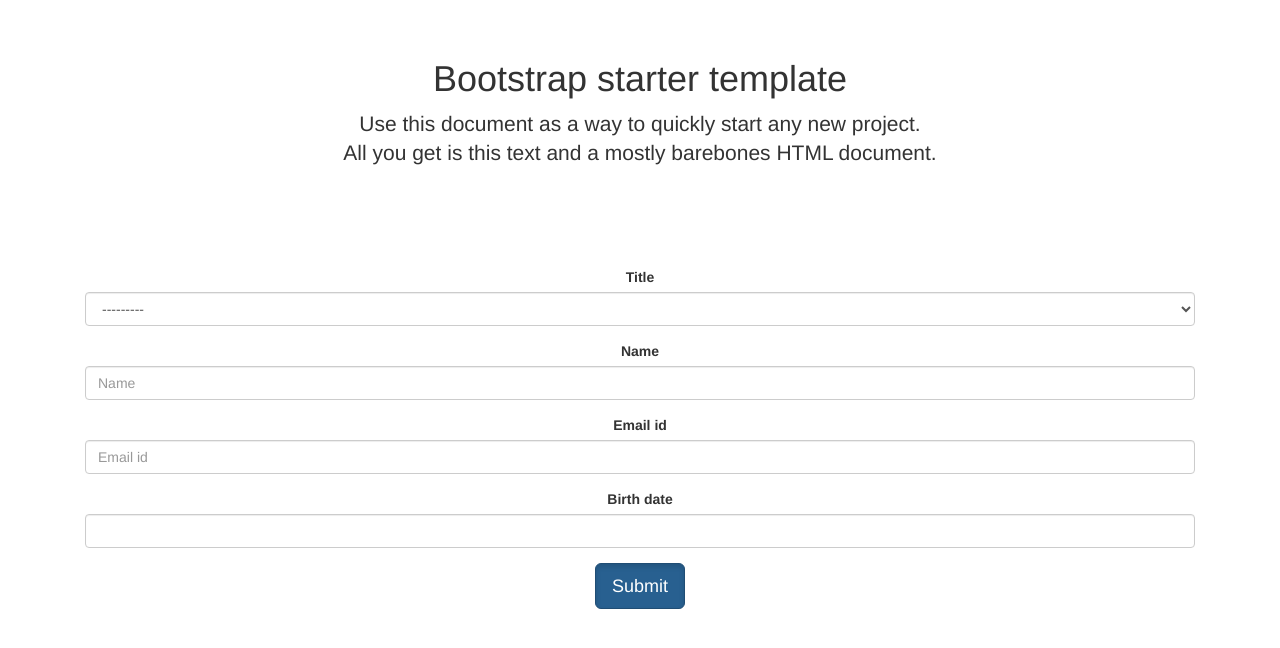
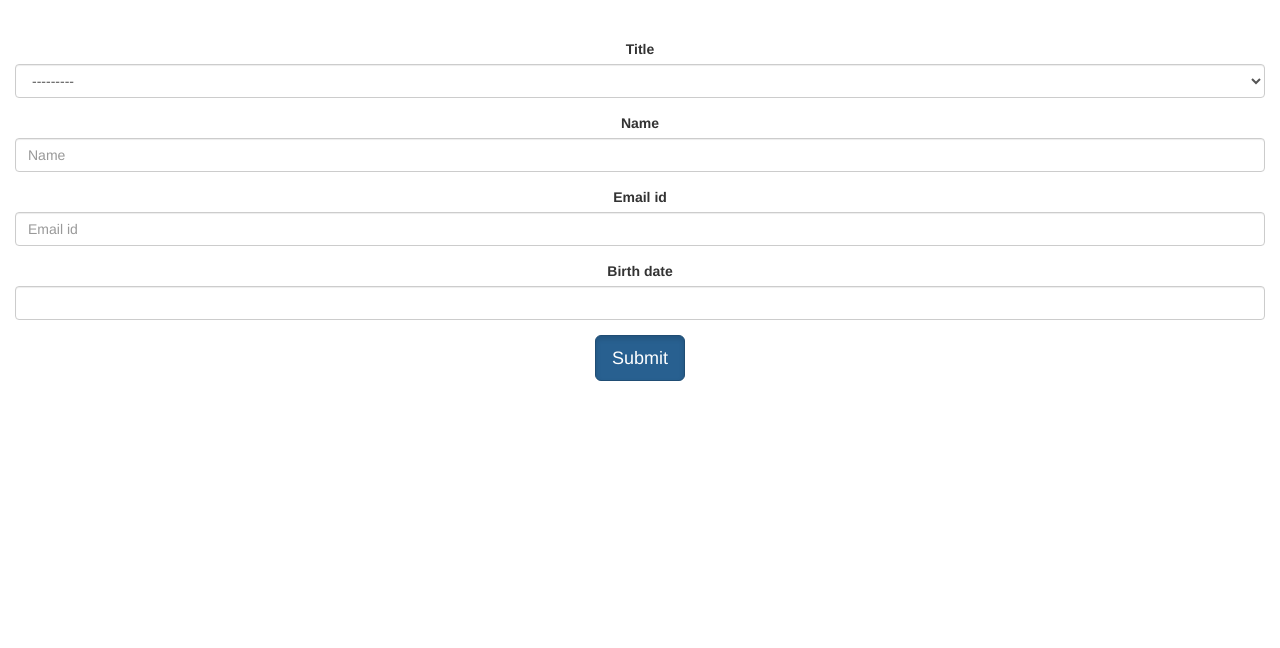
Before and after one commit to ramprasathdgl/QuizApp, a Django app: page /quiz/ in a window 1280 px wide. Shown: the part 51-699 px from the top of the page. Run offline with Django 3.2, Linux system fonts and the light colour scheme; some libraries are stand-ins or nearby versions.

Commit message:
Add Css styles to index.html

```diff
--- a/quiz/templates/base.html
+++ b/quiz/templates/base.html
@@ -50,17 +50,6 @@
       </div>
     </nav>
 
-    <div class="container">
-
-      <div class="starter-template">
-        <h1>Bootstrap starter template</h1>
-        <p class="lead">Use this document as a way to quickly start any new project.<br> All you get is this text and a mostly barebones HTML document.</p>
-      </div>
-
-    </div><!-- /.container -->
-
-    <div class="container">
-
       <div class="starter-template">
           {% block content %}{% endblock%}
       </div>
```
Also changed, not shown: quiz/templates/quiz/index.html (+17 -4 lines).
